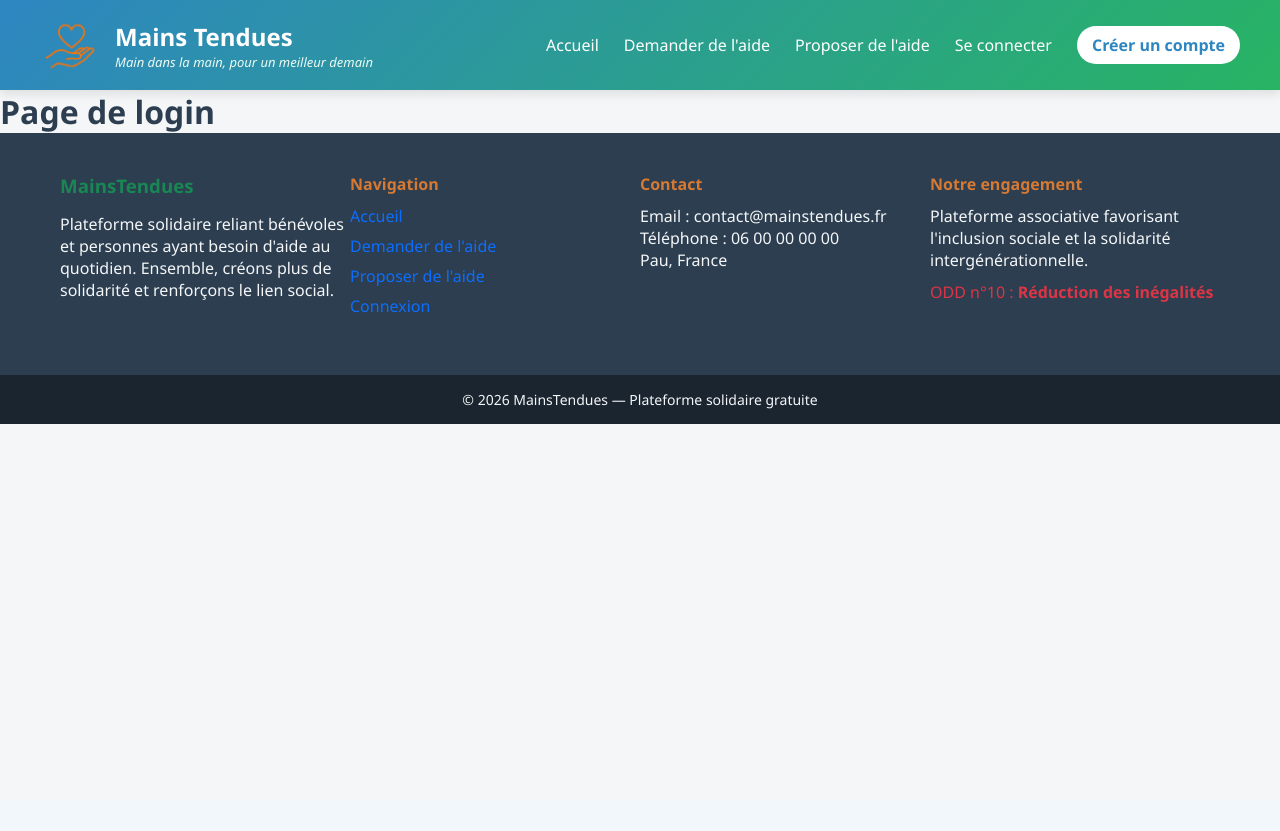
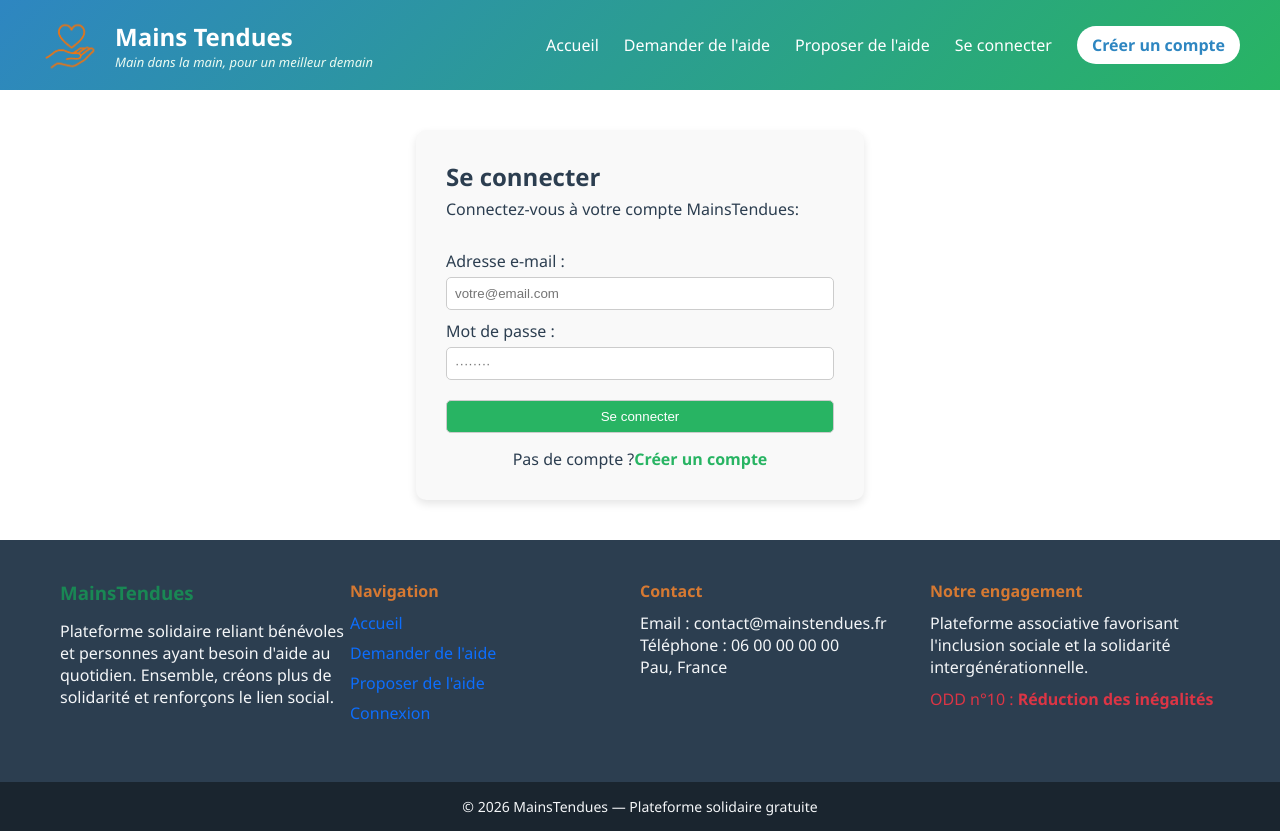
Before and after one commit to nocito-streaming/SAE-MainsTendues, a PHP site: page /index.php?page=login in a window 1280 px wide. Before the commit the page ends 424 px from the top, so only its background shows below. Run offline with PHP 8.4, Linux system fonts and the light colour scheme.

Commit message:
Connection Page
Création des premires éléments de la page de connection X design

```diff
--- a/assets/css/signUp.css
+++ b/assets/css/signUp.css
@@ -7,9 +7,9 @@ main {
 
 .signup-form {
     background-color: #f9f9f9;
-    display: flex;
     flex-direction: column;
     padding: 30px;
+    width: 35%;
     border-radius: 10px;
     box-shadow: 0 4px 8px rgba(0, 0, 0, 0.1);
 }
--- a/assets/css/style.css
+++ b/assets/css/style.css
@@ -13,7 +13,6 @@ body {
     font-family: 'Segoe UI', sans-serif;
     background-color: #f4f6f8;
     color: #2c3e50;
-    min-height: 100vh;
     display: flex;
     flex-direction: column;
 }
--- a/src/commons/header.css
+++ b/src/commons/header.css
@@ -33,12 +33,12 @@
     font-style: italic;
 }
 
-nav {
+header nav {
     display: flex;
     align-items: center;
 }
 
-nav a {
+header nav a {
     text-decoration: none;
     color: white;
     margin-left: 25px;
--- a/src/pages/login.php
+++ b/src/pages/login.php
@@ -1 +1,25 @@
-<h1>Page de login</h1>
+<!DOCTYPE html>
+<html lang="fr">
+    <head>
+        <meta charset="UTF-8">
+        <meta name="viewport" content="width=device-width, initial-scale=1.0">
+        <title>Plateforme d'Entraide</title>
+        <link href="./assets/css/signUp.css" rel="stylesheet" type="text/css"/>
+    </head>
+    <body>
+        <main>
+            <nav class="signup-form">
+                <h2>Se connecter</h2>
+                <p class="form-description">Connectez-vous à votre compte MainsTendues:</p>
+                <form action="index.php?page=signUp" method="post">
+                    <label for="email">Adresse e-mail :</label>
+                    <input type="email" id="email" name="email" required placeholder="votre@email.com">
+                    <label for="password">Mot de passe :</label>
+                    <input type="password" id="password" name="password" required placeholder="········">
+                    <input type="submit" class="btn" value="Se connecter">
+                </form>
+                <p class="login-link">Pas de compte ?<a href="index.php?page=signUp">Créer un compte</a></p>
+            </nav>
+        </main>
+    </body>
+</html>
--- a/src/pages/signUp.php
+++ b/src/pages/signUp.php
@@ -26,7 +26,7 @@
                     <label for="email">Adresse e-mail :</label>
                     <input type="email" id="email" name="email" required placeholder="votre@email.com">
                     <label for="tel">Numéro de téléphone :</label>
-                    <input type="tel" id="tel" name="tel" required placeholder="07 68 79 80 90">
+                    <input type="tel" id="tel" name="tel" placeholder="07 68 79 80 90">
                     <label for="password">Mot de passe :</label>
                     <input type="password" id="password" name="password" required placeholder="········">
                     <label for="confirm">Confirmer le mot de passe :</label>
```
